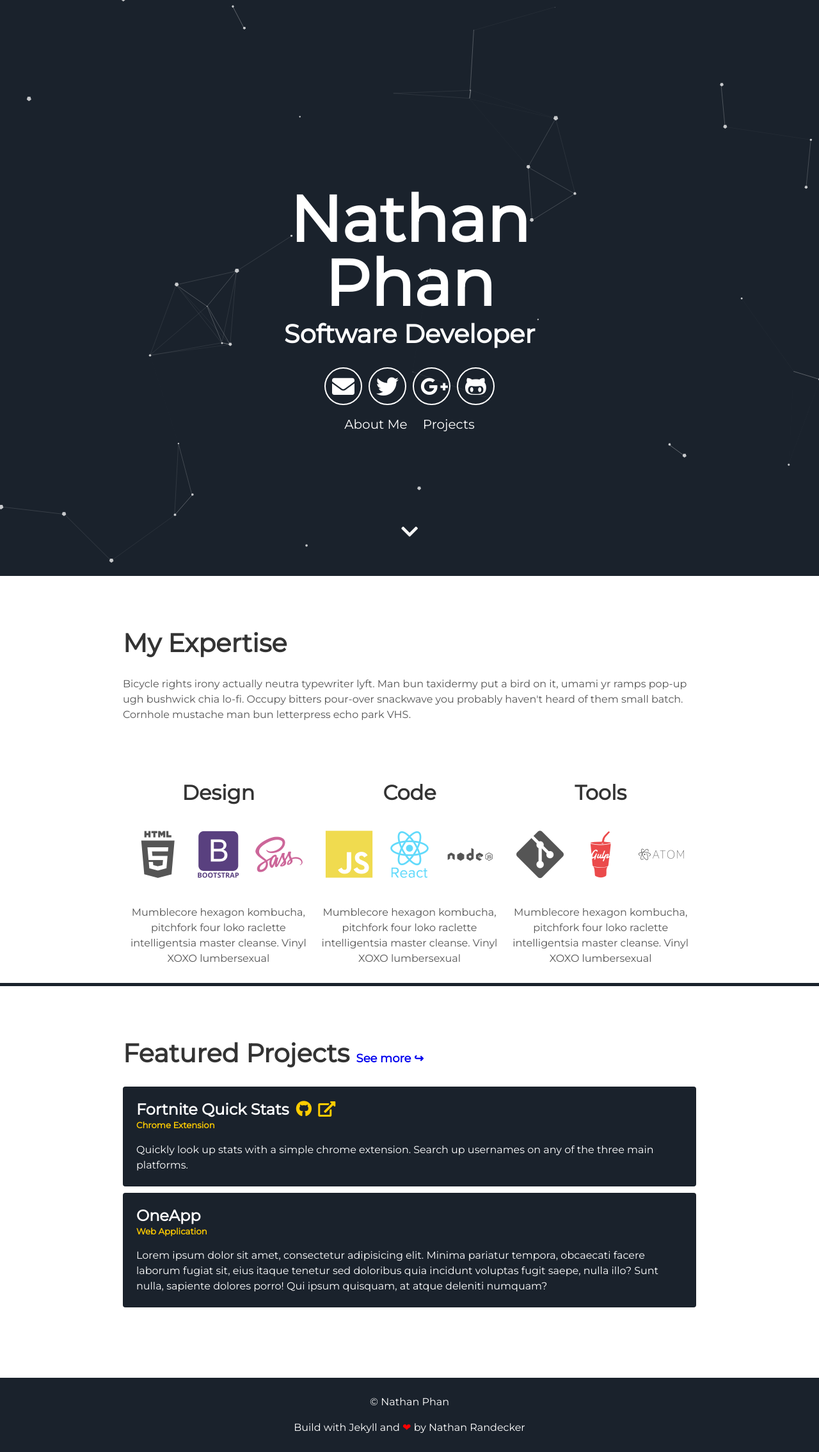
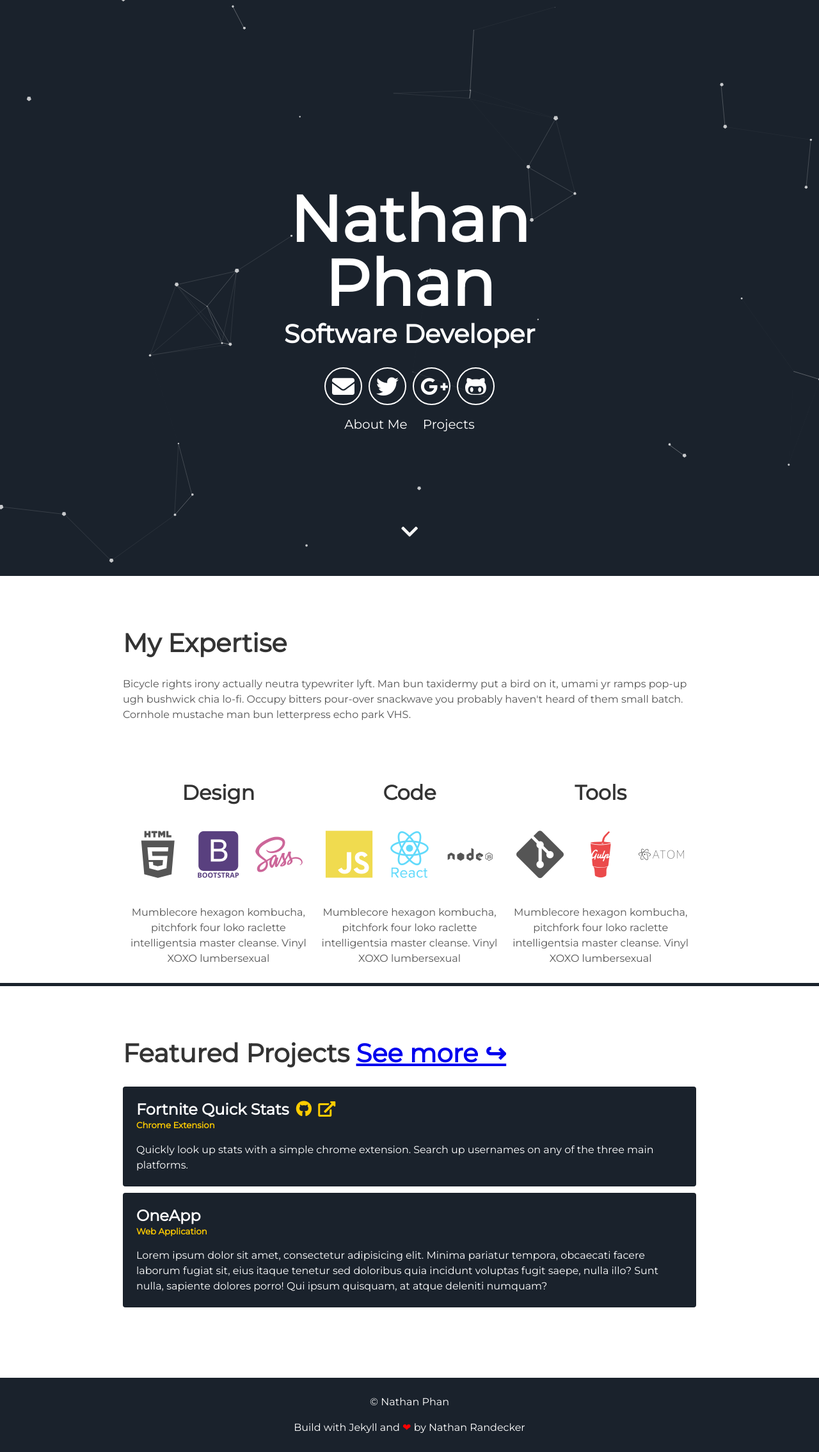
Before and after one commit to nthphan/nthphan.github.io, a Jekyll site: the page built from index.html, in a window 1280 px wide. Shown: the whole page at 64% size. Built offline with Jekyll 4.4.1, drawn with Linux system fonts in a browser that asks for light colours; nearby versions of some CDN libraries.

Commit message:
Update projects.html

```diff
--- a/_includes/projects.html
+++ b/_includes/projects.html
@@ -1,6 +1,6 @@
 <div class="user-details">
   <h1> Featured Projects
-    <a href="#" id="projectsMore" style="font-size:18px; text-decoration:none; text-decoration-color:yellow;">See more &#8618</a>
+    <a href="#" id="projectsMore">See more &#8618</a>
   </h1>
 </div>
 
```
